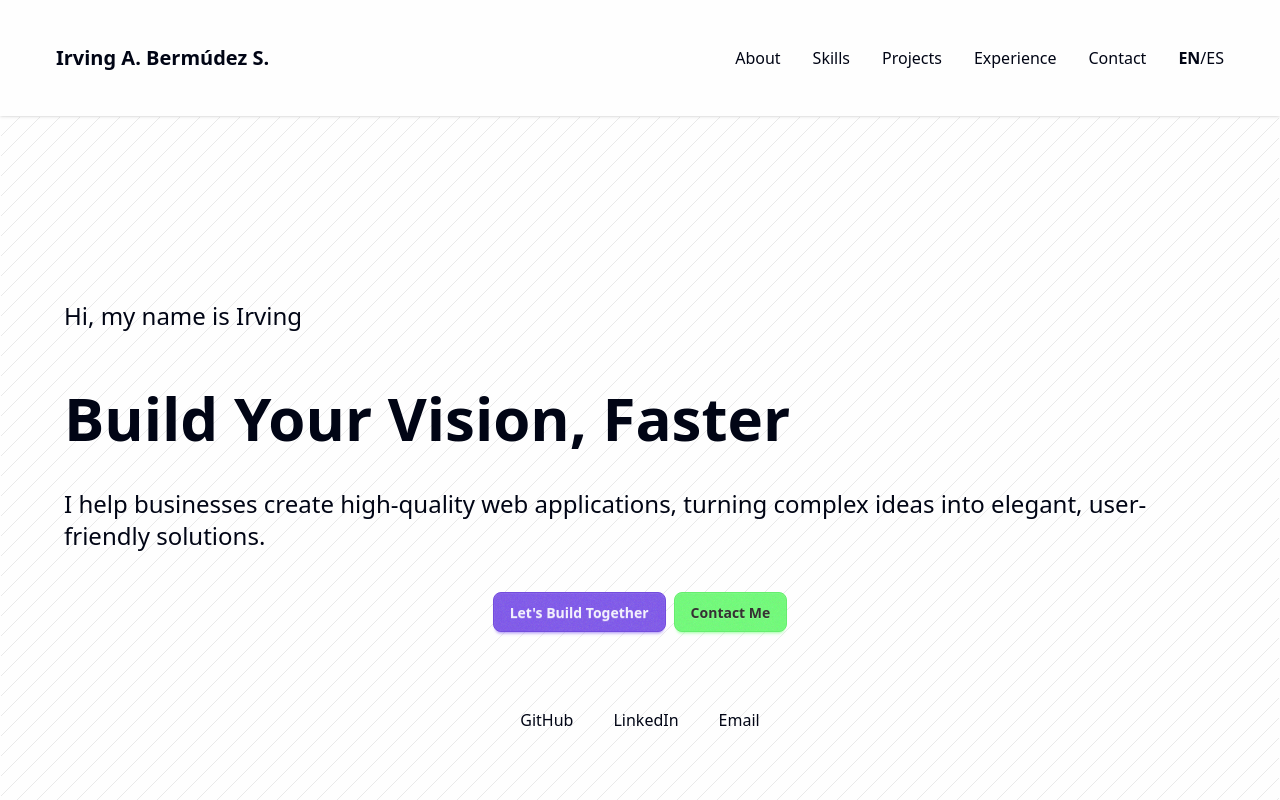
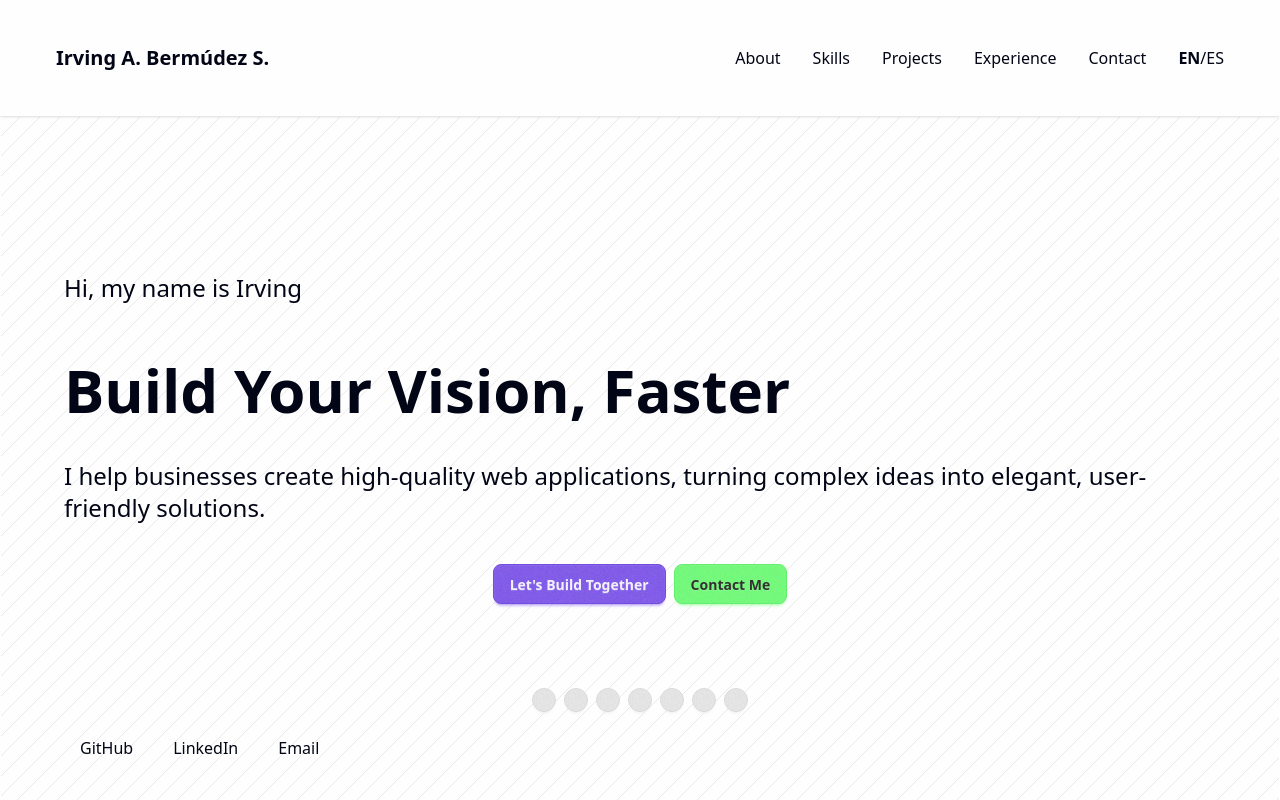
Before and after one commit to chirvo/chirvo.com, a Nuxt app: page / in a window 1280 px wide. Shown: the top 800 px of the page. Built offline with nearby package versions, Linux system fonts and the light colour scheme; a web font is replaced by a local one.

Commit message:
feat: enhance Hero section with smooth scrolling and improved accessibility

```diff
--- a/app/app.vue
+++ b/app/app.vue
@@ -32,7 +32,8 @@
   title: 'Irving A. Bermúdez S. - Full-Stack Engineer & Systems Architect',
   htmlAttrs: {
     lang: computed(() => lang.value),
-    "data-theme": "nord"
+    "data-theme": "nord",
+    style: "scroll-behavior: smooth;"
   },
   meta: [
     { name: 'description', content: 'Personal portfolio website for Irving Bermudez, a Full-Stack Engineer and Systems Architect with over 20 years of experience.' }
--- a/app/components/sections/Hero.vue
+++ b/app/components/sections/Hero.vue
@@ -3,9 +3,10 @@
     <div class="hero-content text-left flex-col items-start">
       <h1 class="text-2xl mb-10">{{ heroGreeting }}</h1>
       <div class="carousel w-6xl">
-        <div div v-for="content, index in heroContent" :key="index" class="carousel-item w-6xl">
+        <div div v-for="content, index in heroContent" :key="index" :id="'hero-item-' + index"
+          class="carousel-item w-6xl">
           <div>
-            <h2 class="text-6xl font-semibold mb-10">{{ content.headline }}</h2>
+            <h2 class="text-6xl font-bold mb-10">{{ content.headline }}</h2>
             <p class="text-2xl mb-10">{{ content.subheadline }}</p>
             <div class="flex mt-10 gap-2 justify-center">
               <a href="#projects" class="btn btn-primary">{{ content.cta.primary }}</a>
@@ -14,12 +15,18 @@
           </div>
         </div>
       </div>
+      <div class="flex w-full justify-center gap-2 py-2">
+        <a div v-for="content, index in heroContent" :key="index" :href="'#hero-item-' + index"
+          class="btn btn-xs btn-circle"></a>
+      </div>
+      <div>
         <div class="flex gap-2 justify-center w-full">
           <a :href="heroLinks.github" target="_blank" rel="noopener noreferrer"
             class="text-dark hover:text-primary mx-4">GitHub</a>
           <a :href="heroLinks.linkedin" target="_blank" rel="noopener noreferrer"
             class="text-dark hover:text-primary mx-4">LinkedIn</a>
           <a :href="'mailto:' + heroLinks.email" class="text-dark hover:text-primary mx-4">Email</a>
+        </div>
       </div>
     </div>
   </section>
--- a/package.json
+++ b/package.json
@@ -4,12 +4,13 @@
   "private": true,
   "scripts": {
     "build": "nuxt build",
-    "dev": "nuxt dev",
+    "dev": "nuxt dev --host $(ip addr | grep -F 192.168 | cut -f6 -d' ' | cut -f1 -d/)",
     "generate": "nuxt generate",
     "preview": "nuxt preview",
     "postinstall": "nuxt prepare"
   },
   "dependencies": {
+    "@headlessui/vue": "^1.7.23",
     "@tailwindcss/vite": "^4.1.17",
     "nuxt": "^4.2.0",
     "tailwindcss": "^4.1.17",
```
Also changed, not shown: 1 other file (tests, documents, lock files or other folders). Lines whose indentation alone changed are shown as unchanged.
